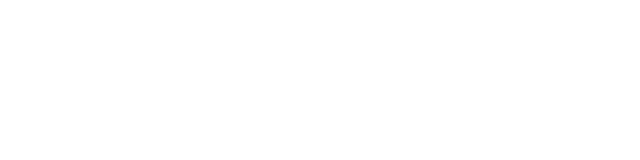
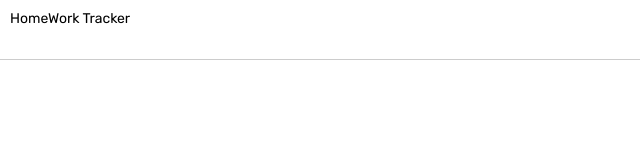
Before and after one commit to Alekseypavlov14/homework-tracker, a React (Create React App) app: page / in a window 1280 px wide. Shown: the top 160 px of the page, without its empty margins (0-640 px from the left). Built offline with nearby package versions, Linux system fonts and the light colour scheme.

Commit message:
add routing

```diff
--- a/src/App.tsx
+++ b/src/App.tsx
@@ -1,7 +1,14 @@
+import { Route, Routes } from "react-router"
+import { Home } from "./pages/Home/Home"
+import './App.css'
+
 export function App() {
   return (
     <div className="App">
-
+      <Routes>
+        <Route path='/' element={<Home />} />
+        <Route path='/:id' element={<div />} />
+      </Routes>
     </div>
   )
 }
--- a/src/index.tsx
+++ b/src/index.tsx
@@ -1,5 +1,6 @@
 import { StrictMode } from 'react'
 import { createRoot } from 'react-dom/client'
+import { BrowserRouter } from 'react-router-dom'
 import { App } from './App'
 import './index.css'
 
@@ -9,6 +10,8 @@
 
 root.render(
   <StrictMode>
-    <App />
+    <BrowserRouter>
+      <App />
+    </BrowserRouter>
   </StrictMode>
 )
```
